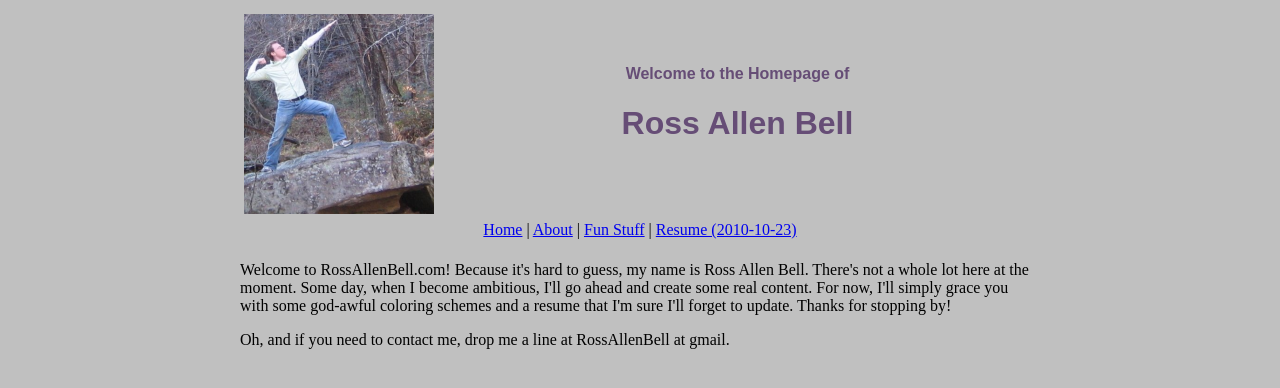
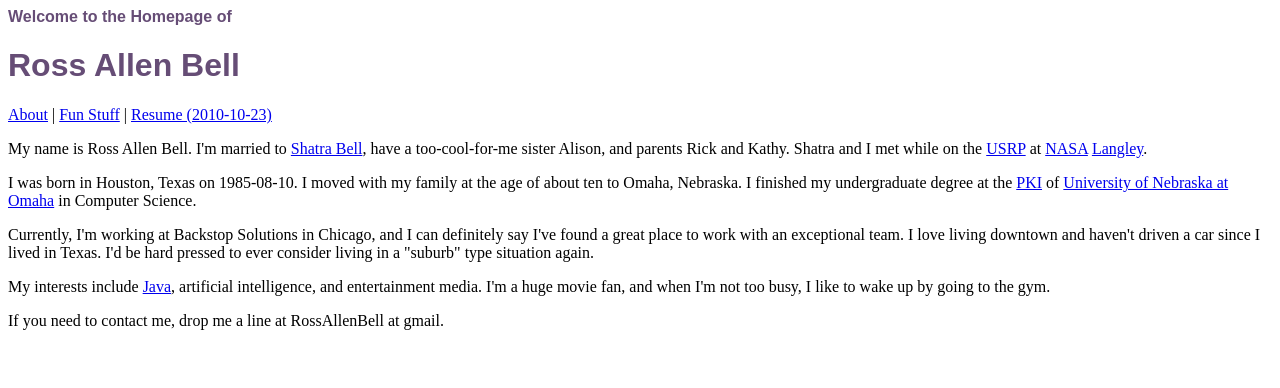
Before and after one commit to RossAllenBell/rossallenbell.github.io, a PHP site: page /index.php in a window 1280 px wide. Shown: the top 388 px of the page. Run offline with PHP 8.4, Linux system fonts and the light colour scheme.

Commit message:
Refactor and remove tables

```diff
--- a/about/include.php
+++ /dev/null
@@ -1,3 +0,0 @@
-<?php
-	include("../include/include.php");
-?>
--- a/include/footer.php
+++ b/include/footer.php
@@ -1,6 +1,3 @@
-		</td>
-	</tr>
-</table>
 </body>
 
 </html>
--- a/include/header.php
+++ b/include/header.php
@@ -5,35 +5,14 @@
       href="http://www.rossallenbell.com/myicon.png">
 <title>Ross Allen Bell - www.rossallenbell.com</title>
 </head>
-
-<body bgcolor="silver">
-<table align="center" width="800" border="0">
-	<tr>
-		<td>
-		    <table align="center" width="800" border="0">
-		        <tr>
-		            <td>
-            			<img src="<?php echo $htmlRootDirectory . "/images/banner.png"; ?>" border="0"/>
-            		</td>
-            		<td width="100%" align="center">
+<body>
     <h4 style="font-family: sans-serif; color: #664D76">Welcome to the Homepage of</h4>
     <h1 style="font-family: sans-serif; color: #664D76">Ross Allen Bell</h1>
-            		</td>
-                </tr>
-            </table>
-		</td>
-	</tr>
-	<tr align="center">
-		<td>
+    <div class="nav">
         <?php if($_SERVER["REQUEST_URI"] == "/"){ ?>
-		        Home
-		    <?php } else { ?>
-			    <a href="http://www.RossAllenBell.com">Home</a>
-			<?php } ?> |
-			<?php if($_SERVER["REQUEST_URI"] == "/about/"){ ?>
             About
         <?php } else { ?>
-			    <a href="http://www.RossAllenBell.com/about">About</a>
+    	    <a href="http://www.RossAllenBell.com">About</a>
         <?php } ?> |
     	<?php if($_SERVER["REQUEST_URI"] == "/funstuff/"){ ?>
             Fun Stuff
@@ -41,9 +20,4 @@
             <a href="http://www.RossAllenBell.com/funstuff">Fun Stuff</a>
         <?php } ?> |
     	<a target="_blank" href="http://www.RossAllenBell.com/Resume_Bell_Ross.pdf">Resume (2010-10-23)</a>
-			<br/>
-			<br/>
-		</td>
-	</tr>
-	<tr>
-		<td>
+	</div>
--- a/index.php
+++ b/index.php
@@ -2,7 +2,19 @@
 	include("include.php");
 	include($rootDirectory . "/include/header.php");
 ?>
-Welcome to RossAllenBell.com! Because it's hard to guess, my name is Ross Allen Bell. There's not a whole lot here at the moment. Some day, when I become ambitious, I'll go ahead and create some real content. For now, I'll simply grace you with some god-awful coloring schemes and a resume that I'm sure I'll forget to update. Thanks for stopping by!
-<p/>
-Oh, and if you need to contact me, drop me a line at RossAllenBell at gmail.
+<p>
+My name is Ross Allen Bell. I'm married to <a href="http://www.shatra.net/" target="_blank">Shatra Bell</a>, have a too-cool-for-me sister Alison, and parents Rick and Kathy. Shatra and I met while on the <a href="http://www.nasa.gov/audience/forstudents/postsecondary/programs/Undergraduate_Student_Research_Project.html" target="_blank">USRP<a/> at <a href="http://www.nasa.gov" target="_blank">NASA</a> <a href="http://www.nasa.gov/centers/langley/home/index.html" target="_blank">Langley</a>.
+</p>
+<p>
+I was born in Houston, Texas on 1985-08-10. I moved with my family at the age of about ten to Omaha, Nebraska. I finished my undergraduate degree at the <a href="http://www.pki.nebraska.edu/" target="_blank">PKI</a> of <a href="http://www.unomaha.edu" target="_blank">University of Nebraska at Omaha</a> in Computer Science.
+</p>
+<p>
+Currently, I'm working at Backstop Solutions in Chicago, and I can definitely say I've found a great place to work with an exceptional team. I love living downtown and haven't driven a car since I lived in Texas. I'd be hard pressed to ever consider living in a "suburb" type situation again.
+</p>
+<p>
+My interests include <a href="http://www.java.com" target="_blank">Java</a>, artificial intelligence, and entertainment media. I'm a huge movie fan, and when I'm not too busy, I like to wake up by going to the gym.
+</p>
+<p>
+If you need to contact me, drop me a line at RossAllenBell at gmail.
+</p>
 <?php include($rootDirectory . "/include/footer.php"); ?>
```
Also changed, not shown: about/index.php (deleted, +0 -17 lines), 1 other file. Lines whose indentation alone changed are shown as unchanged.
